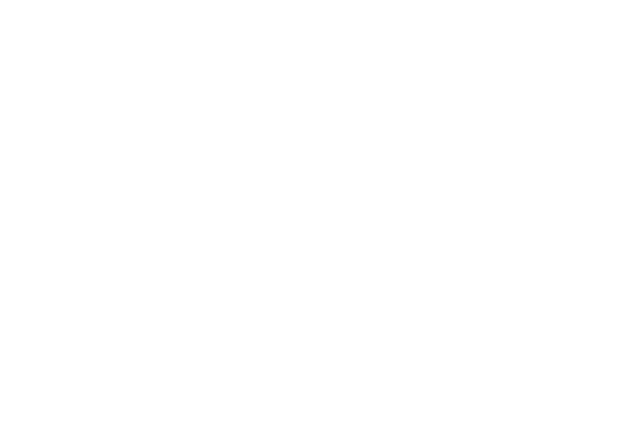
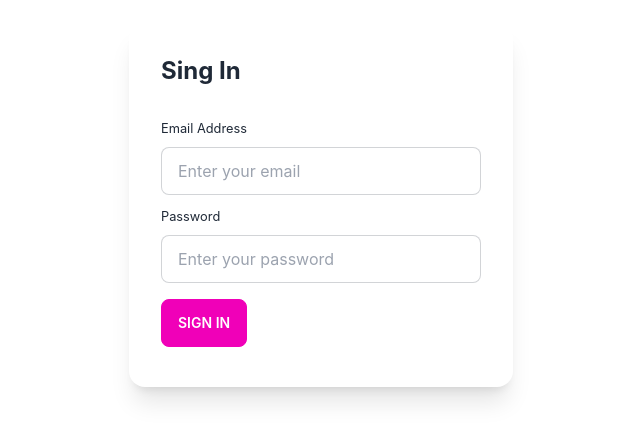
Before and after one commit to devmhimran/link-shortner, a React (Create React App) app in the folder link-shortner/: page /signin in a window 1280 px wide. Before the commit this address had no page. Shown: the part 121-562 px from the top of the page, without its empty margins (319-959 px from the left). Built offline with nearby package versions, Linux system fonts and the light colour scheme.

Commit message:
Added Sign In & Home

```diff
--- a/link-shortner/src/App.js
+++ b/link-shortner/src/App.js
@@ -3,12 +3,14 @@
 import { Route, Routes } from 'react-router-dom';
 import SignIn from './Component/SignIn/SignIn';
 import SignUp from './Component/SignUp/SignUp';
+import Home from './Component/Home/Home';
 
 function App() {
   return (
     <div className="App">
         <Routes>
-        <Route path="/" element={<SignIn></SignIn>} />
+        <Route path="/" element={<Home></Home>} />
+        <Route path="/signin" element={<SignIn></SignIn>} />
         <Route path="signup" element={<SignUp></SignUp>} />
       </Routes>
     </div>
--- /dev/null
+++ b/link-shortner/src/Component/Home/Home.js
@@ -0,0 +1,14 @@
+import React from 'react';
+import { Link } from 'react-router-dom';
+
+const Home = () => {
+    return (
+        <div>
+            home
+            <Link to='/signin'>Sign In</Link>
+            <Link to='/signup'>Sign Up</Link>
+        </div>
+    );
+};
+
+export default Home;
--- a/link-shortner/src/Component/SignIn/SignIn.js
+++ b/link-shortner/src/Component/SignIn/SignIn.js
@@ -1,9 +1,26 @@
 import React from 'react';
 
 const SignIn = () => {
+    const handleSingIn = (e)=>{
+        e.preventDefault();
+        const email = e.target.email.value;
+        const password = e.target.password.value;
+        console.log(email, password);
+    }
     return (
-        <div>
-
+        <div className='container mx-auto'>
+            <div class="card w-96 bg-base-100 shadow-xl  mx-auto mt-36">
+                <div className="card-body">
+                    <h1 className='text-2xl text-left font-bold'>Sing In</h1>
+                    <form onSubmit={handleSingIn} className=' text-left mt-5'>
+                        <small className='text-left'>Email Address</small>
+                        <input type="email" name='email' placeholder="Enter your email" class="input input-bordered w-full max-w-xs my-2" />
+                        <small className='text-left'>Password</small>
+                        <input type="password" name='password' placeholder="Enter your password" class="input input-bordered w-full max-w-xs my-2" />
+                        <input type="submit" class="btn btn-secondary my-2" value='Sign in' />
+                    </form>
+                </div>
+            </div>
         </div>
     );
 };
```
